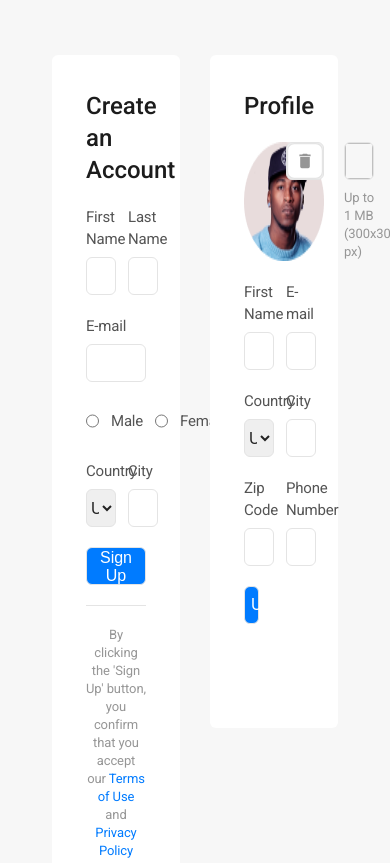
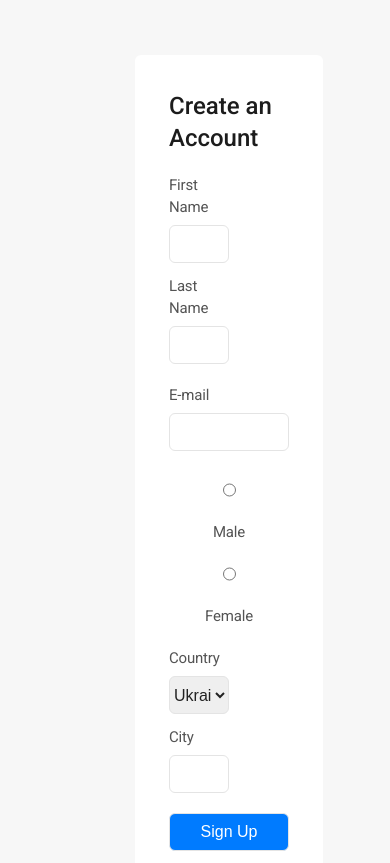
Before and after one commit to 08-11-2022-FE/ivan_iholkin_15, a plain HTML site: page index.html in a window 390 px wide. Shown: the top 863 px of the page. Drawn offline with Linux system fonts and the light colour scheme.

Commit message:
add short responsive

```diff
--- a/src/style/style1.css
+++ b/src/style/style1.css
@@ -176,3 +176,12 @@ button[type="reset"]:hover{
     height: 1px;
     background:  #E4E4E4;;
 }
+
+@media only screen and (max-width: 768px) {
+    .forms{flex-direction: column;}
+    .form{width: 100%;}
+    .usersname, .location, .number, .sex, .image{
+        flex-direction: column;
+        width: 100%;
+    }
+  }
```
